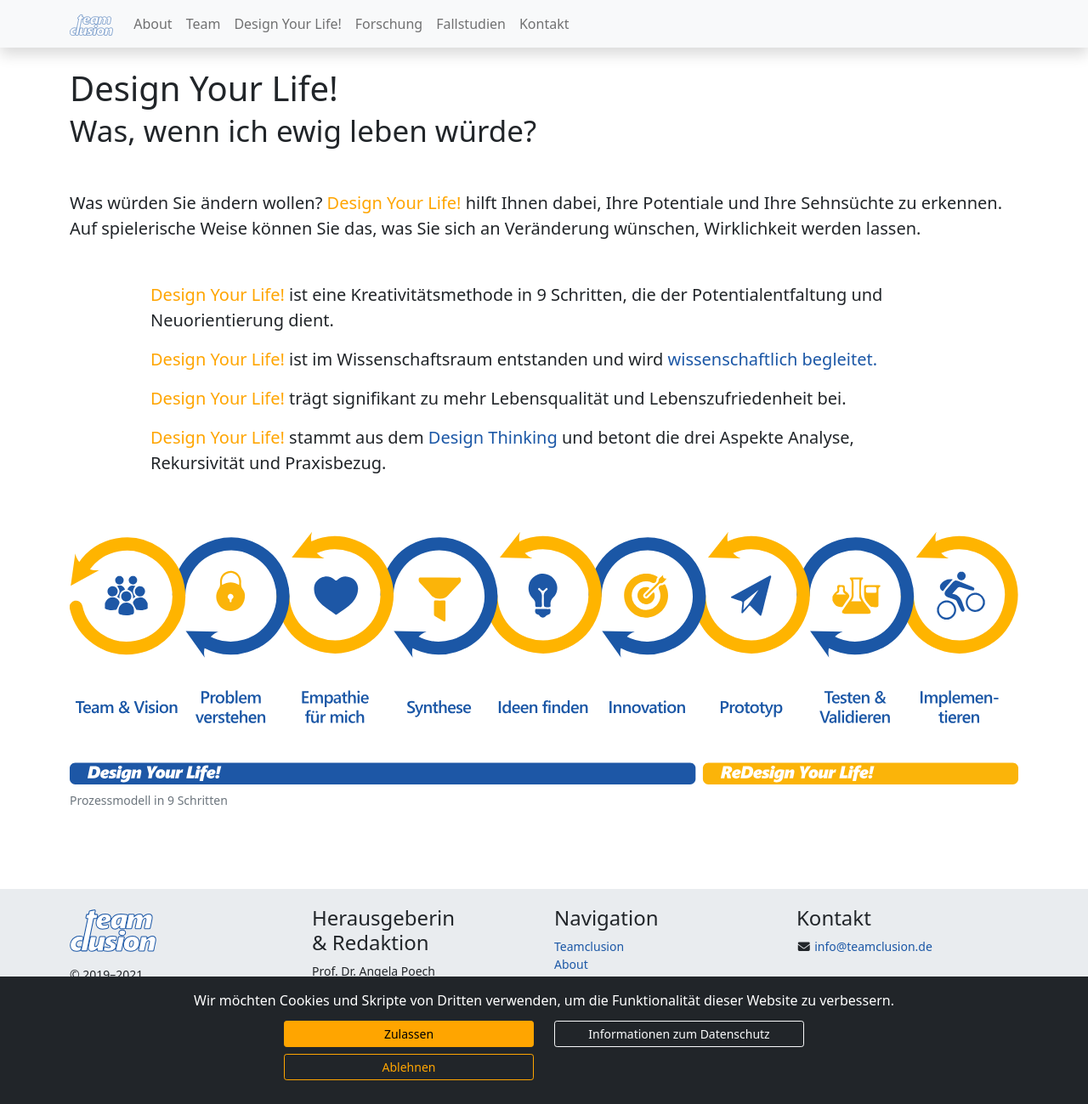
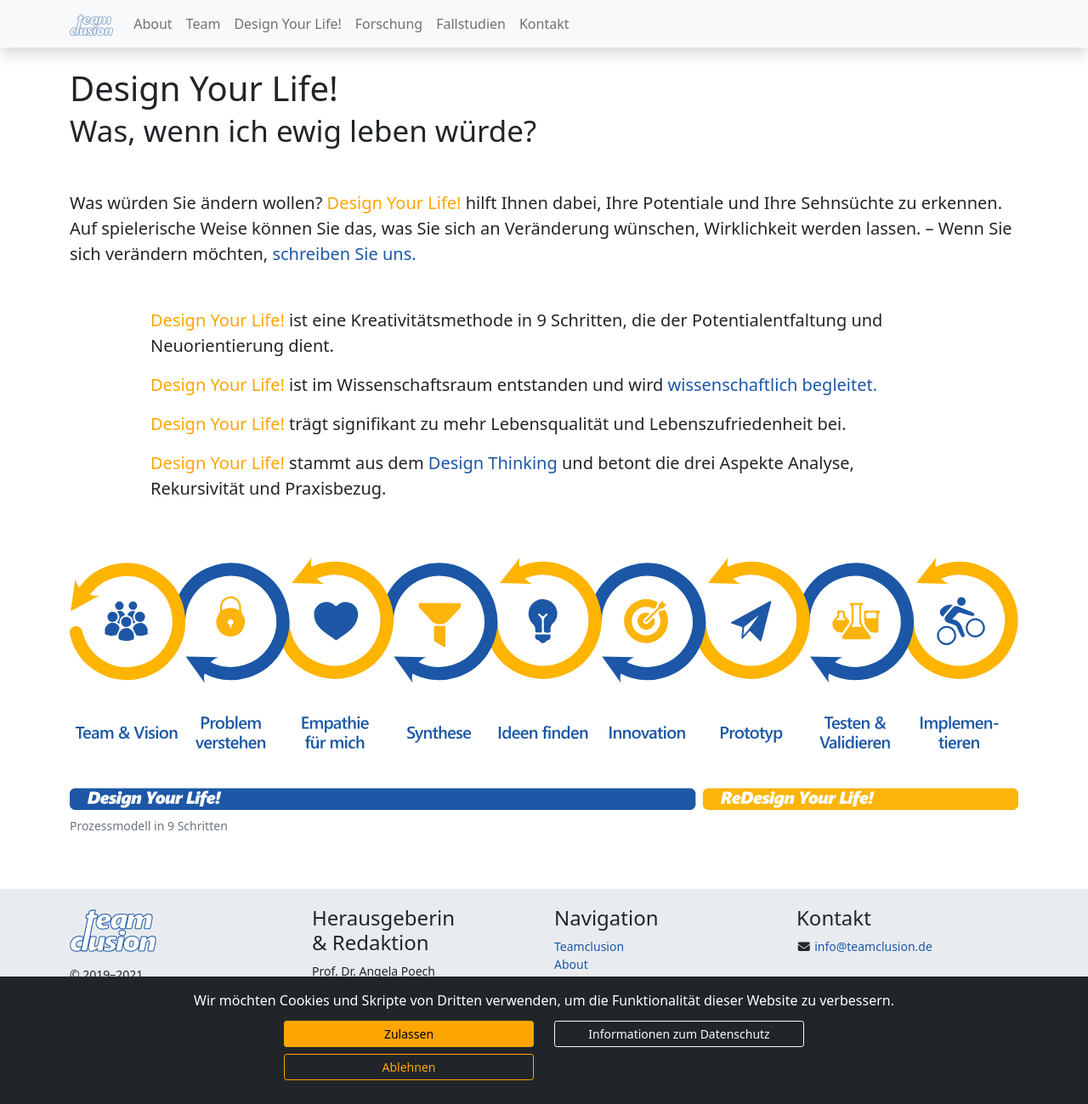
Before and after one commit to teamclusion/website, a Jekyll site: the page built from design_your_life.html, in a window 1280 px wide and 1299 px high. Shown: the whole window at 85% size. Built offline with Jekyll 4.4.1, drawn with Linux system fonts in a browser that asks for light colours; nearby versions of some CDN libraries; grey boxes are pictures that could not be loaded.

Commit message:
Link auf Kontakt-Seite eingefügt.

```diff
--- a/design_your_life.html
+++ b/design_your_life.html
@@ -8,7 +8,7 @@
   <p class="mb-0">Was, wenn ich ewig leben würde?</p>
 </blockquote> -->
 
-<p class="lead">Was würden Sie ändern wollen? {{ site.dyl }}hilft Ihnen dabei, Ihre Potentiale und Ihre Sehnsüchte zu erkennen. Auf spielerische Weise können Sie das, was Sie sich an Veränderung wünschen, Wirklichkeit werden lassen.
+<p class="lead">Was würden Sie ändern wollen? {{ site.dyl }}hilft Ihnen dabei, Ihre Potentiale und Ihre Sehnsüchte zu erkennen. Auf spielerische Weise können Sie das, was Sie sich an Veränderung wünschen, Wirklichkeit werden lassen. &ndash; Wenn Sie sich verändern möchten, <a href="/kontakt/" title="schreiben Sie uns">schreiben Sie uns.</a>
 </p>
 
 {% include modalDesignThinking.html %}
```
